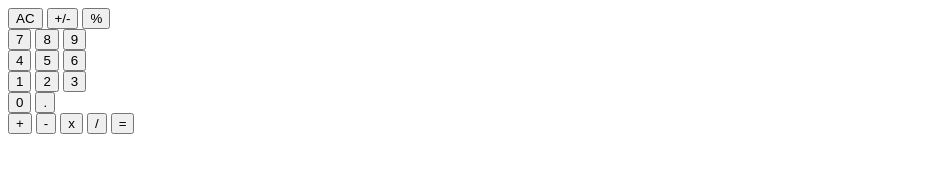
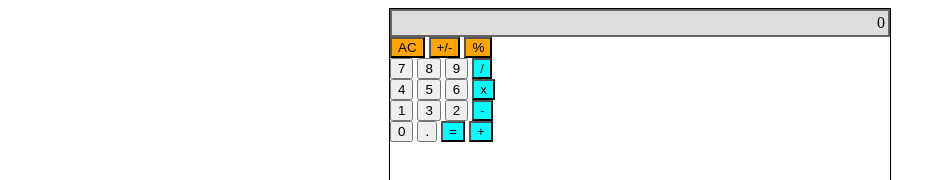
Before and after one commit to Elsius/Odin-Calculator, a plain HTML site: page index.html in a window 1280 px wide. Shown: the top 180 px of the page, without its empty margins (0-946 px from the left). Drawn offline with Linux system fonts and the light colour scheme.

Commit message:
HTML redesign

```diff
--- a/index.html
+++ b/index.html
@@ -6,42 +6,44 @@
     <meta http-equiv="X-UA-Compatible" content="IE=edge">
     <meta name="viewport" content="width=device-width, initial-scale=1.0">
     <title>Calculate</title>
+    <link rel="stylesheet" href="styles.css">
 </head>
 
 <body>
     <div id='calcbox'>
-        <div id='buttonContainer'>
-            <div id="top-util">
-                <button id="clear">AC</button>
-                <button id="inverse">+/-</button>
-                <button id="modulus">%</button>
+        <div id="output">0</div>
+        <div id="buttonContainers">
+            <div id='mainButtons'>
+                <div>
+                    <button id="clear" class="utilButton">AC</button>
+                    <button id="inverse" class="utilButton">+/-</button>
+                    <button id="modulus" class="utilButton">%</button>
                 </div>
                 <div>
                     <button id='num7'>7</button>
                     <button id='num8'>8</button>
                     <button id='num9'>9</button>
+                    <button id='opDivide' class="opButton">/</button>
                 </div>
                 <div>
                     <button id='num4'>4</button>
                     <button id='num5'>5</button>
                     <button id='num6'>6</button>
+                    <button id='opMultiply' class="opButton">x</button>
                 </div>
                 <div>
                     <button id='num1'>1</button>
+                    <button id='num3'>3</button>
                     <button id='num2'>2</button>
-                <button id='num3'>3</button>
+                    <button id='opSubtract' class="opButton">-</button>
                 </div>
                 <div>
                     <button id="num0">0</button>
                     <button id=".">.</button>
+                    <button id="equals" class="opButton">=</button>
+                    <button id='opAdd' class="opButton">+</button>
                 </div>
             </div>
-        <div id='operatorbox'>
-            <button id='opAdd'>+</button>
-            <button id='opSubtract'>-</button>
-            <button id='opMultiply'>x</button>
-            <button id='opDivide'>/</button>
-            <button id="equals">=</button>
         </div>
     </div>
 </body>
--- /dev/null
+++ b/styles.css
@@ -0,0 +1,23 @@
+body {
+    display: flex;
+    justify-content: center;
+}
+#calcbox {
+    width: 500px;
+    height: 500px;
+    border: 1px black solid;
+}
+#output {
+    background-color: rgb(222, 222, 222);
+    border: 2px rgb(100,100,100) solid;
+    padding: 3px;
+    text-align: end;
+}
+
+.utilButton {
+    background-color: orange;
+}
+
+.opButton {
+    background-color: cyan;
+}
```
Lines whose indentation alone changed are shown as unchanged.
